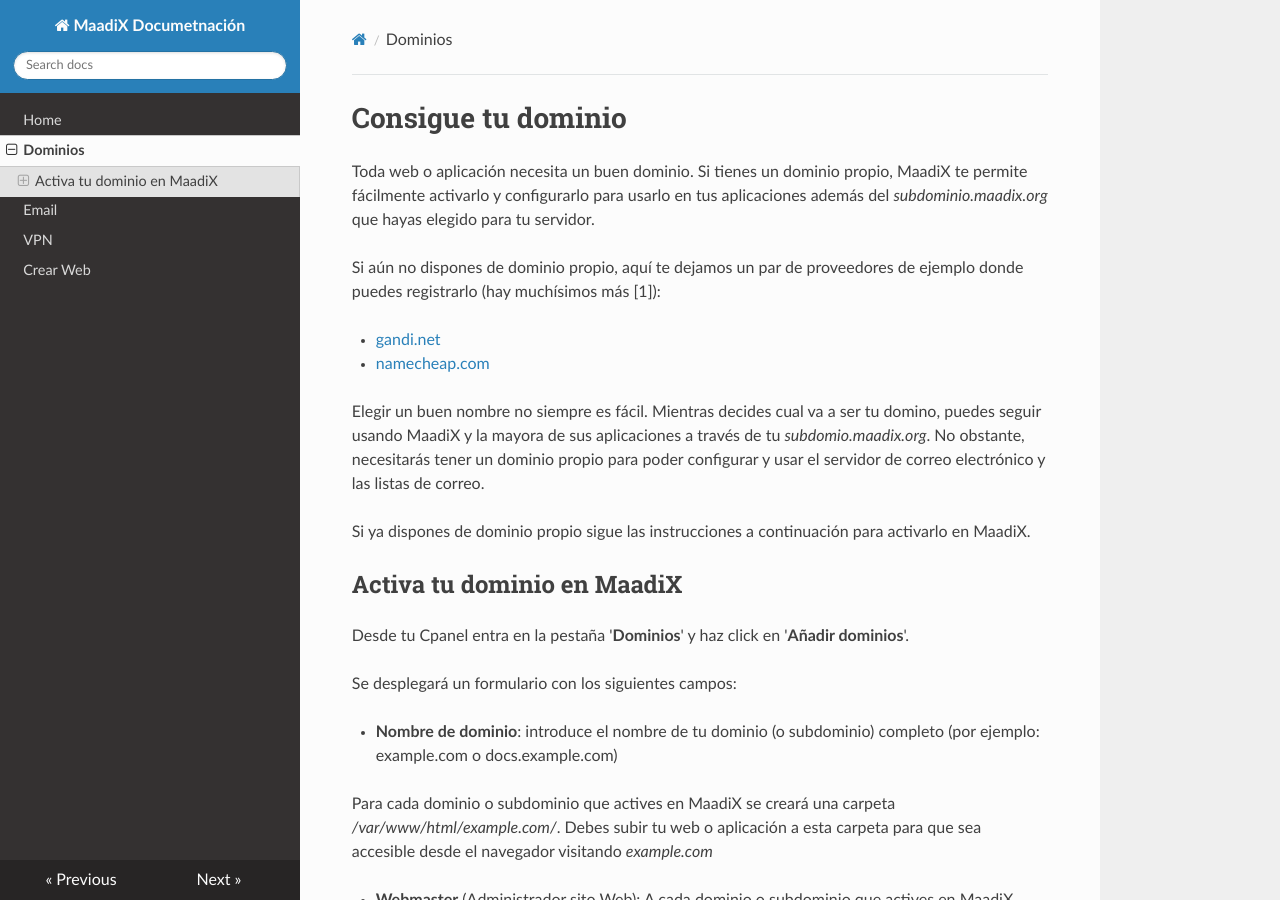
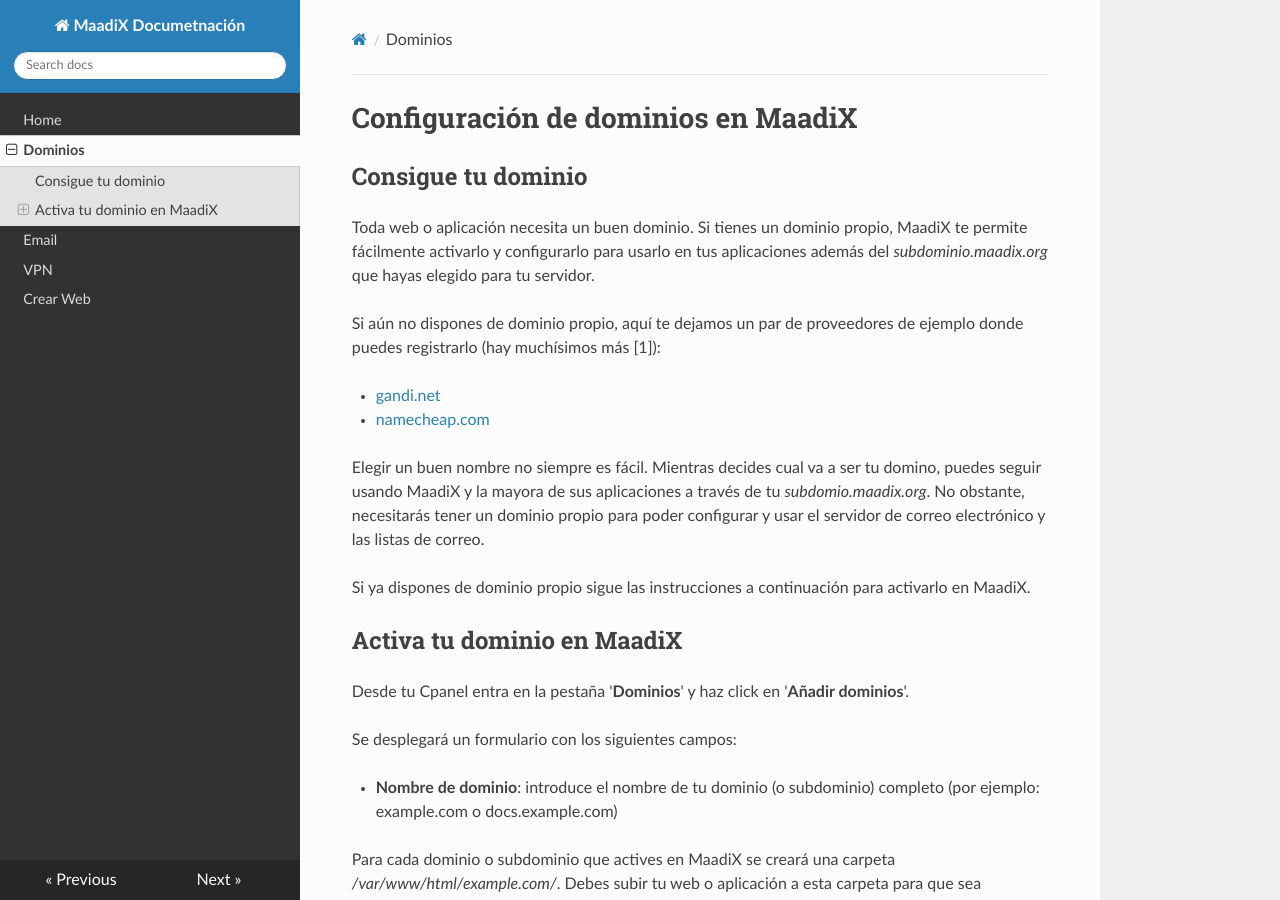
Before and after one commit to MaadixNet/docs, an MkDocs documentation site: the page built from docs/dominios.md, in a window 1280 px wide and 900 px high. Built offline with MkDocs 1.6.1, drawn with Linux system fonts in a browser that asks for light colours; nearby versions of some CDN libraries; old or Windows-style settings are respelled for this version of MkDocs.

Commit message:
Update dominios.md

```diff
--- a/docs/dominios.md
+++ b/docs/dominios.md
@@ -1,4 +1,6 @@
-# Consigue tu dominio
+# Configuración de dominios en MaadiX
+
+## Consigue tu dominio
 
 Toda web o aplicación necesita un buen dominio. Si tienes un dominio propio, MaadiX te permite fácilmente activarlo y configurarlo para usarlo en tus aplicaciones además del *subdominio.maadix.org* que hayas elegido para tu servidor.
 
```
